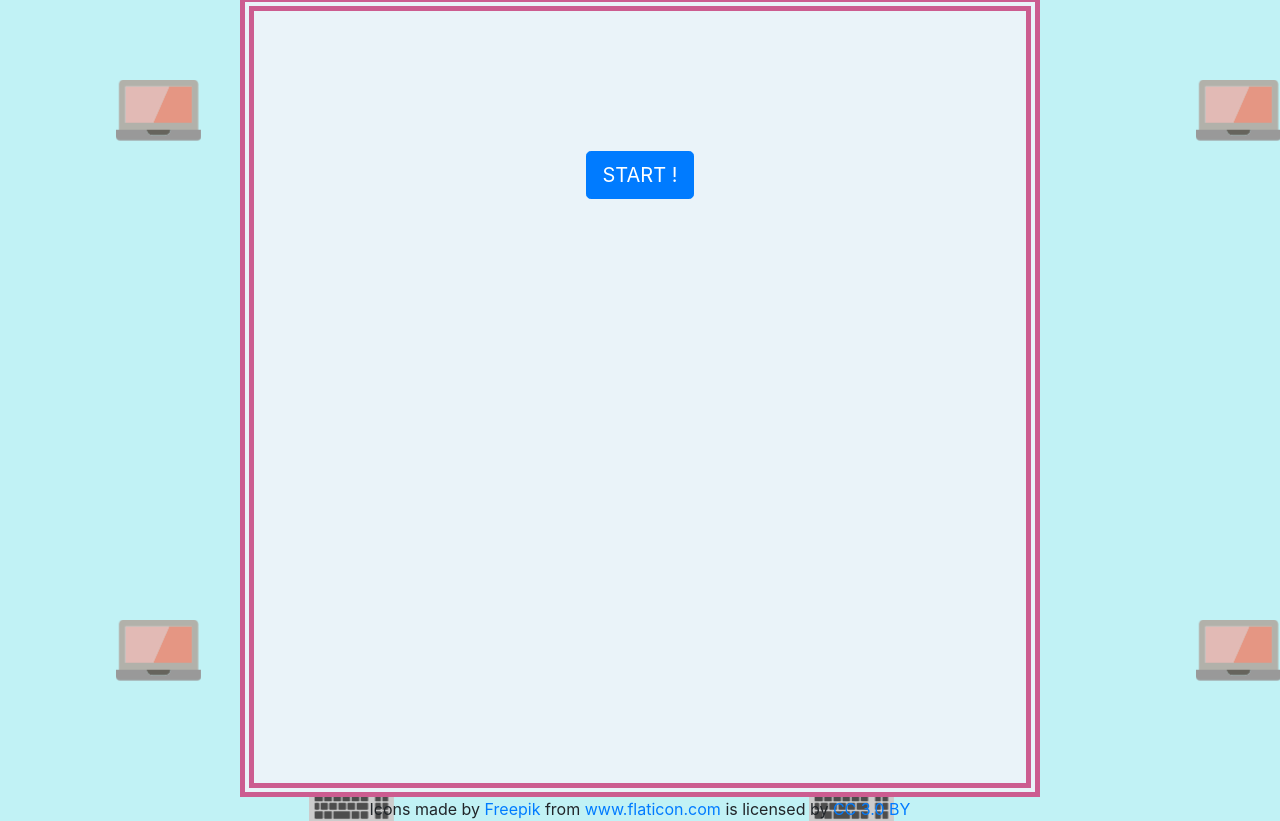
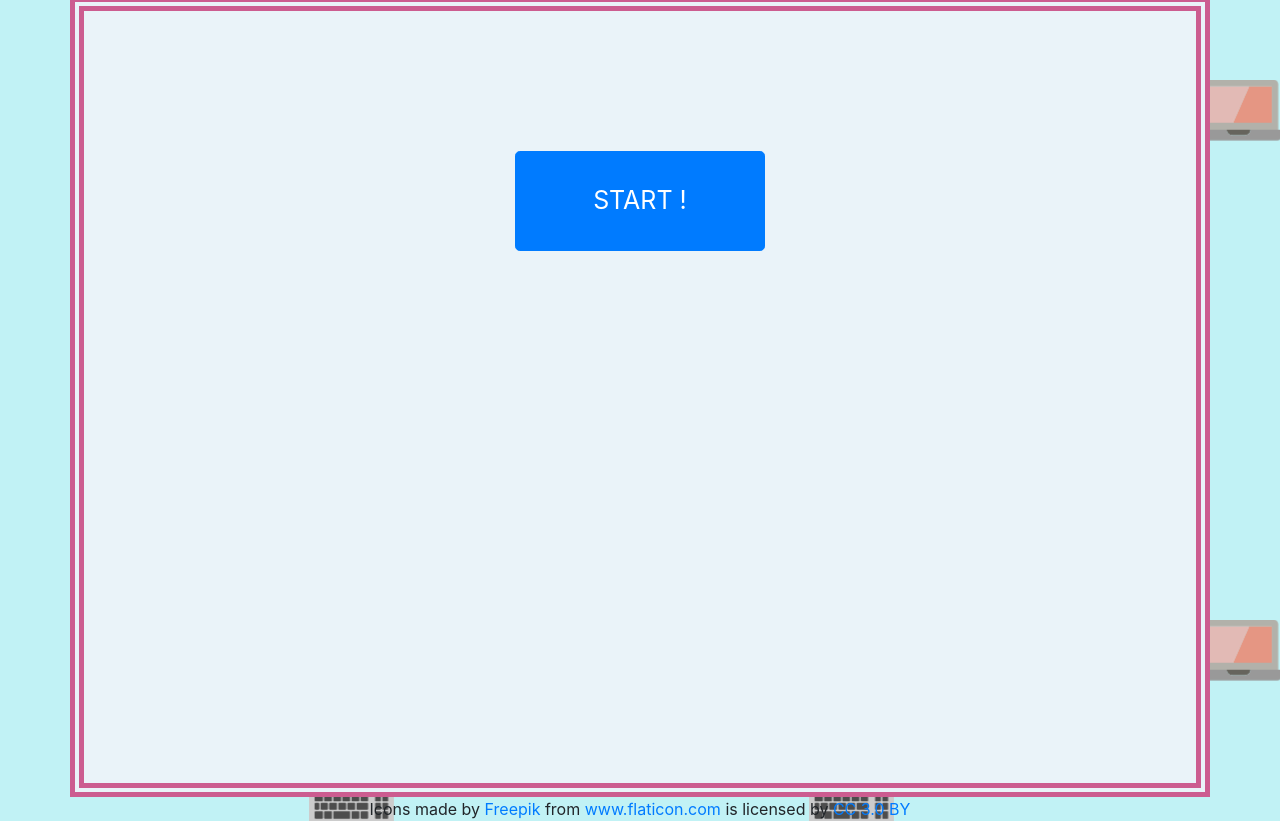
Before and after one commit to KileyAdams92/TriviaGame, a plain HTML site: page index.html in a window 1280 px wide. Shown: the part 107-928 px from the top of the page. Drawn offline with nearby package versions, Linux system fonts and the light colour scheme; a web font is replaced by a local one.

Commit message:
updated max-width for gif size

```diff
--- a/assets/css/style.css
+++ b/assets/css/style.css
@@ -5,7 +5,7 @@ body {
 .container {
   background: none repeat 0 0 rgb(234, 243, 249);
   border: 14px double #cc5c90;
-  width: 800px;
+  width: 100%;
   height: 800px;
 }
 
@@ -20,6 +20,12 @@ footer {
 #startButton {
   padding-top: 100px;
   text-align: center;
+}
+
+.btn {
+  height: 100px;
+  width: 250px;
+  font-size: 25px;
 }
 
 #choices {
@@ -62,3 +68,8 @@ footer {
 #resetButton {
   padding-top: 50px;
 }
+
+#pictures {
+  max-width: 600px;
+  text-align: center;
+}
```
